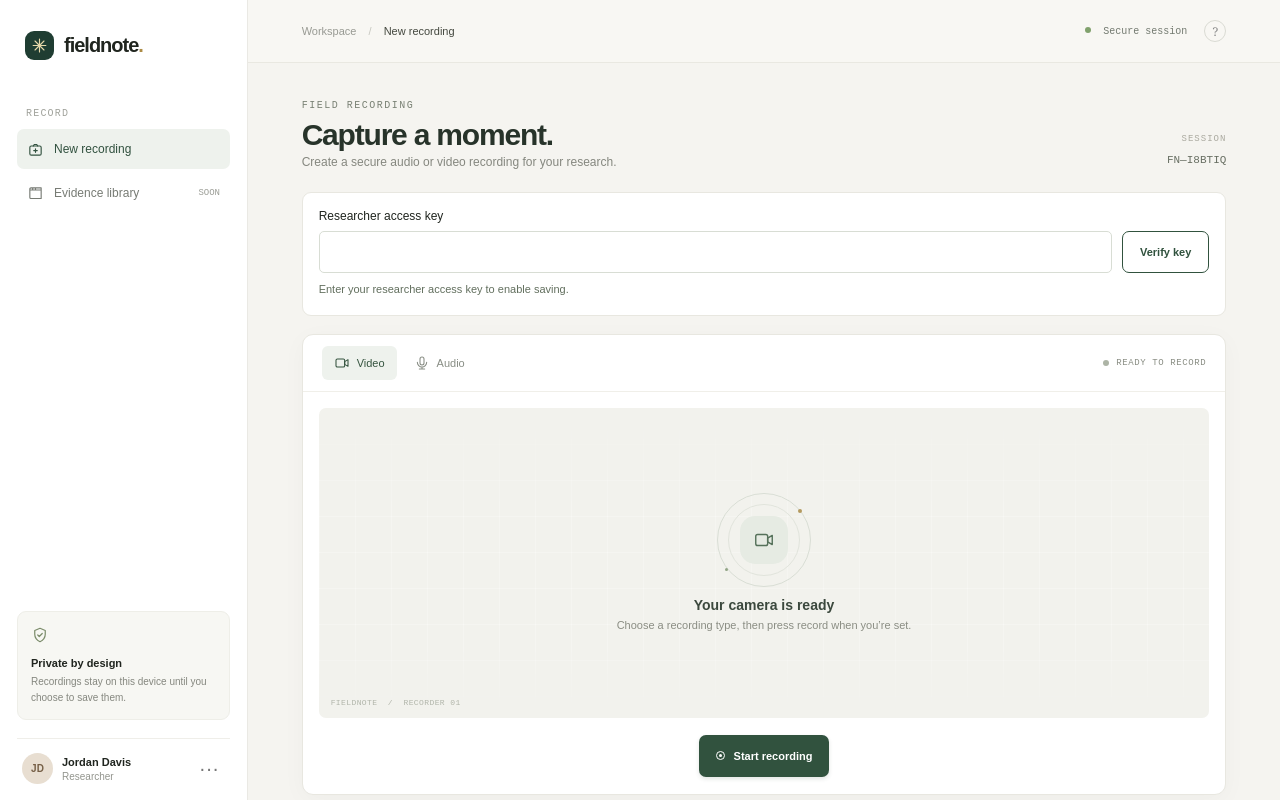
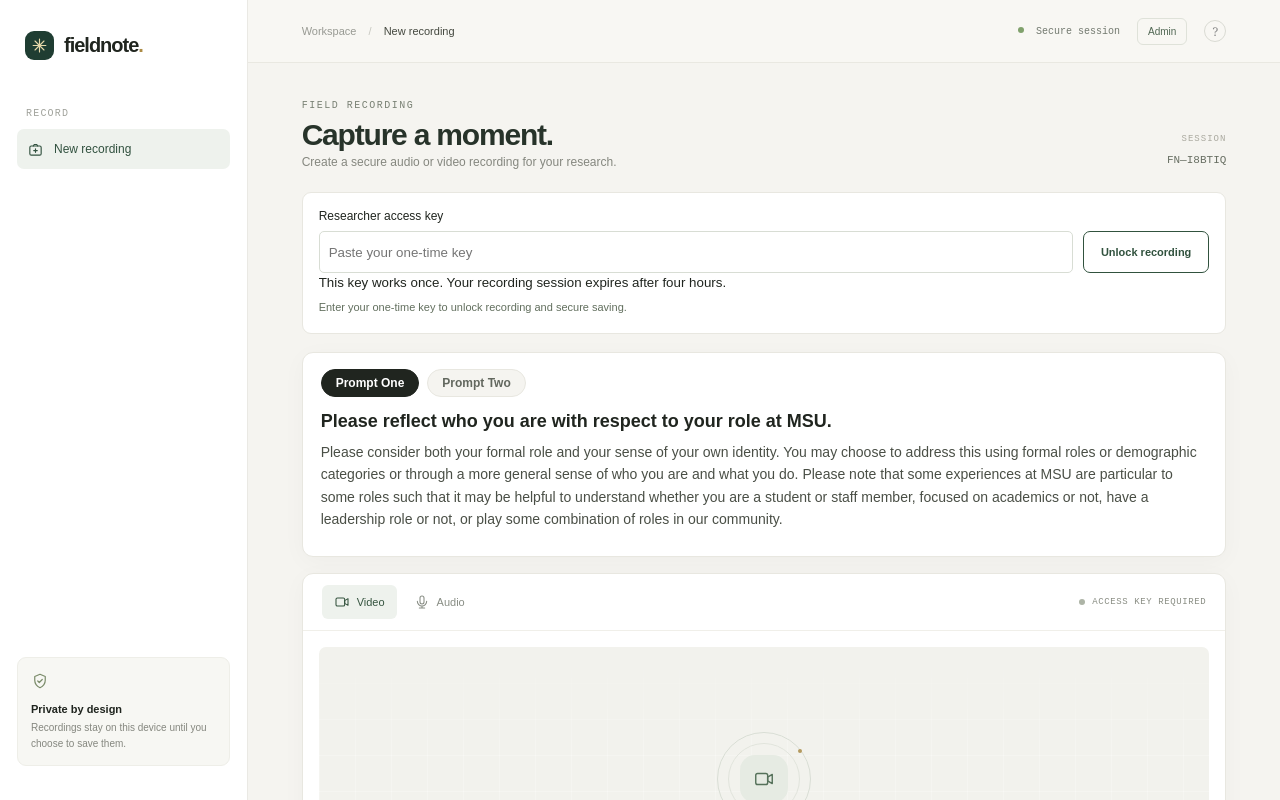
Before and after one commit to ManavSainani/web-dev-activity, a Next.js app: page / in a window 1280 px wide. Shown: the top 800 px of the page. Built offline with nearby package versions, Linux system fonts and the light colour scheme.

Commit message:
feat - admin authentication to create tokens

```diff
--- a/app/access-key.jsx
+++ b/app/access-key.jsx
@@ -5,15 +5,20 @@ export default function AccessKey() {
   const [key, setKey] = useState('');
   const [active, setActive] = useState(false);
   const [busy, setBusy] = useState(false);
-  const [message, setMessage] = useState('Enter your researcher access key to enable saving.');
+  const [message, setMessage] = useState('Enter your one-time key to unlock recording and secure saving.');
   useEffect(() => {
     let cancelled = false;
+    const updateAccess = (value, expiresAt = null) => {
+      if (cancelled) return;
+      setActive(Boolean(value));
+      window.dispatchEvent(new CustomEvent('recording-access-change', { detail: { active: Boolean(value), expiresAt } }));
+    };
     async function check() {
       try {
         const response = await fetch('/api/access/session', { cache: 'no-store' });
         const session = await response.json();
-        if (!cancelled) setActive(Boolean(session.active));
-      } catch { /* Leave key entry available if offline. */ }
+        updateAccess(session.active, session.expiresAt);
+      } catch { updateAccess(false); }
     }
     check();
     const interval = setInterval(check, 30000);
@@ -30,14 +35,16 @@ export default function AccessKey() {
       const result = await response.json();
       if (!response.ok) throw new Error(result.error);
       setActive(true);
+      window.dispatchEvent(new CustomEvent('recording-access-change', { detail: { active: true, expiresAt: result.expiresAt } }));
       setKey('');
     } catch (error) { setMessage(error.message || 'Could not verify access. Please retry.'); }
     finally { setBusy(false); }
   }
-  if (active) return <p className="access-status" role="status">Researcher access verified. Recordings can be saved securely.</p>;
+  if (active) return <p className="access-status" role="status">One-time key accepted. Recording is unlocked for this session.</p>;
   return <form className="access-form" onSubmit={verify}>
     <label htmlFor="accessKey">Researcher access key</label>
-    <div><input id="accessKey" type="password" autoComplete="off" required value={key} onChange={(event) => setKey(event.target.value)} disabled={busy} /><button className="save-button" disabled={busy}>{busy ? 'Verifying...' : 'Verify key'}</button></div>
+    <div><input id="accessKey" type="password" autoComplete="off" inputMode="text" maxLength={64} minLength={64} pattern="[a-fA-F0-9]{64}" aria-describedby="accessKeyHelp" required value={key} onChange={(event) => setKey(event.target.value)} disabled={busy} placeholder="Paste your one-time key" /><button className="save-button" disabled={busy}>{busy ? 'Verifying...' : 'Unlock recording'}</button></div>
+    <small id="accessKeyHelp">This key works once. Your recording session expires after four hours.</small>
     <p role="status">{message}</p>
   </form>;
 }
--- a/app/page.jsx
+++ b/app/page.jsx
@@ -1,8 +1,56 @@
 "use client";
 
-import { useEffect } from "react";
+import { useEffect, useState } from "react";
 import { initializeRecorder } from "./recorder";
 import AccessKey from "./access-key";
+
+// prompts shown to the participant before and while they record
+const PROMPTS = [
+  {
+    label: "Prompt One",
+    title: "Please reflect who you are with respect to your role at MSU.",
+    body: [
+      `Please consider both your formal role and your sense of your own identity. You may choose to address this using formal roles or demographic categories or through a more general sense of who you are and what you do. Please note that some experiences at MSU are particular to some roles such that it may be helpful to understand whether you are a student or staff member, focused on academics or not, have a leadership role or not, or play some combination of roles in our community.`,
+    ],
+  },
+  {
+    label: "Prompt Two",
+    title: "Please reflect on your experience with vulnerability as part of the MSU community.",
+    body: [
+      `Vulnerability is generally understood as the possibility of experiencing something "bad" but consistency on the concept usually ends there. For example, "feeling vulnerable" is usually a negative experience rooted in threat of harm someone else controls. Alternatively, "being vulnerable" is often an important part of authentically connecting through a "leap of faith" in others. As you reflect, please think both about how you respond to your experiences of vulnerability and the roles others play in your experience of vulnerability. Consider whether there are decisions that others make that tend to make things better or worse for you.`,
+    ],
+  },
+];
+
+// own component with its own state so switching prompts doesn't re-render the recorder
+function PromptPanel() {
+  const [active, setActive] = useState(0);
+  const prompt = PROMPTS[active];
+
+  return (
+      <section className="prompt-card" aria-label="Recording prompts">
+        <div className="prompt-tabs" role="group" aria-label="Choose a prompt">
+          {PROMPTS.map((item, index) => (
+              <button
+                  key={item.label}
+                  type="button"
+                  className={"prompt-tab" + (index === active ? " selected" : "")}
+                  aria-pressed={index === active}
+                  onClick={() => setActive(index)}
+              >
+                {item.label}
+              </button>
+          ))}
+        </div>
+        <h2 className="prompt-title">{prompt.title}</h2>
+        <div className="prompt-body">
+          {prompt.body.map((text) => (
+              <p key={text}>{text}</p>
+          ))}
+        </div>
+      </section>
+  );
+}
 
 export default function Home() {
   useEffect(() => initializeRecorder(), []);
@@ -14,15 +62,21 @@ export default function Home() {
             <a className="brand" href="#" aria-label="Fieldnote home"><span className="brand-mark"><svg viewBox="0 0 24 24" aria-hidden="true"><path d="M12 3v18M3 12h18M5.64 5.64l12.72 12.72m0-12.72L5.64 18.36"/></svg></span><span>fieldnote<span className="brand-dot">.</span></span></a>
             <div className="nav-label">RECORD</div>
             <a className="nav-item active" href="#"><svg viewBox="0 0 24 24" aria-hidden="true"><rect x="4" y="7" width="16" height="13" rx="2"/><path d="m9 7 1.2-2h3.6L15 7m-3 4v5m-2.5-2.5h5"/></svg>New recording</a>
-        <a className="nav-item muted" href="#library" aria-disabled="true"><svg viewBox="0 0 24 24" aria-hidden="true"><path d="M4 5.5A1.5 1.5 0 0 1 5.5 4H20v15H5.5A1.5 1.5 0 0 1 4 17.5zM4 7h16M8 4v3m4-3v3"/></svg>Evidence library <span className="soon">SOON</span></a>
-        <div className="sidebar-bottom"><div className="privacy-card"><span className="privacy-icon"><svg viewBox="0 0 24 24" aria-hidden="true"><path d="M12 3 5 6v5c0 4.5 2.8 8 7 10 4.2-2 7-5.5 7-10V6z"/><path d="m9 12 2 2 4-4"/></svg></span><strong>Private by design</strong><p>Recordings stay on this device until you choose to save them.</p></div><div className="profile"><span className="avatar">JD</span><span><strong>Jordan Davis</strong><small>Researcher</small></span><button className="more" aria-label="Account menu">···</button></div></div>
+            <div className="sidebar-bottom">
+              <div className="privacy-card">
+                <span className="privacy-icon"><svg viewBox="0 0 24 24" aria-hidden="true"><path d="M12 3 5 6v5c0 4.5 2.8 8 7 10 4.2-2 7-5.5 7-10V6z"/><path d="m9 12 2 2 4-4"/></svg></span>
+                <strong>Private by design</strong>
+                <p>Recordings stay on this device until you choose to save them.</p>
+              </div>
+            </div>
           </aside>
 
           <main className="main">
-        <header className="topbar"><div className="breadcrumb">Workspace <span>/</span> <strong>New recording</strong></div><div className="top-actions"><span className="secure"><i></i> Secure session</span><button className="help-button" aria-label="Help">?</button></div></header>
+            <header className="topbar"><div className="breadcrumb">Workspace <span>/</span> <strong>New recording</strong></div><div className="top-actions"><span className="secure"><i></i> Secure session</span><a className="admin-link" href="/admin">Admin</a><button className="help-button" aria-label="Help">?</button></div></header>
             <div className="content">
               <div className="page-heading"><div><div className="eyebrow">FIELD RECORDING</div><h1>Capture a moment.</h1><p className="subtitle">Create a secure audio or video recording for your research.</p></div><div className="session-id"><span>SESSION</span><strong id="sessionId">FN—000000</strong></div></div>
               <AccessKey />
+              <PromptPanel />
               <section className="recorder-card" aria-label="Recording controls">
                 <div className="recorder-top"><div className="recorder-tabs" role="group" aria-label="Recording type"><button className="mode-button selected" data-mode="video" aria-pressed="true"><svg viewBox="0 0 24 24" aria-hidden="true"><rect x="3" y="6" width="13" height="12" rx="2"/><path d="m16 10 5-3v10l-5-3z"/></svg><span>Video</span></button><button className="mode-button" data-mode="audio" aria-pressed="false"><svg viewBox="0 0 24 24" aria-hidden="true"><rect x="9" y="3" width="6" height="12" rx="3"/><path d="M5 11a7 7 0 0 0 14 0m-7 7v3m-4 0h8"/></svg><span>Audio</span></button></div><div className="ready-indicator" id="status"><i></i><span>READY TO RECORD</span></div></div>
                 <div className="stage" id="stage"><video id="livePreview" autoPlay muted playsInline hidden></video><div className="stage-placeholder" id="stagePlaceholder"><div className="stage-art"><span className="art-ring ring-one"></span><span className="art-ring ring-two"></span><span className="art-core"><svg id="stageIcon" viewBox="0 0 24 24" aria-hidden="true"><rect x="3" y="6" width="13" height="12" rx="2"/><path d="m16 10 5-3v10l-5-3z"/></svg></span><span className="art-spark spark-a"></span><span className="art-spark spark-b"></span></div><strong id="stageTitle">Your camera is ready</strong><p id="stageDescription">Choose a recording type, then press record when you’re set.</p></div><div className="recording-overlay" id="recordingOverlay" hidden><span className="live-dot"></span><span>RECORDING</span><time id="timer">00:00</time></div><div className="stage-corner">FIELDNOTE&nbsp; / &nbsp;RECORDER 01</div></div>
--- a/app/recorder.js
+++ b/app/recorder.js
@@ -35,10 +35,26 @@ export function initializeRecorder() {
   let timerInterval = null;
   let recordingLimitTimeout = null;
   let startedAt = 0;
+  let accessGranted = false;
   const facingMode = 'environment';
   let toastTimer;
 
   sessionId.textContent = `FN—${Math.random().toString(36).slice(2, 8).toUpperCase()}`;
+  recordButton.disabled = true;
+  function updateRecordingAccess(granted) {
+    accessGranted = granted;
+    if (!starting && !saving && recorder?.state !== 'recording') recordButton.disabled = !granted;
+    if (statusText && recorder?.state !== 'recording') {
+      statusText.textContent = granted ? 'READY TO RECORD' : 'ACCESS KEY REQUIRED';
+    }
+  }
+  window.addEventListener('recording-access-change', (event) => {
+    updateRecordingAccess(Boolean(event.detail?.active));
+  });
+  fetch('/api/access/session', { cache: 'no-store' })
+    .then((response) => response.json())
+    .then((session) => updateRecordingAccess(Boolean(session.active)))
+    .catch(() => updateRecordingAccess(false));
   const icons = {
     video: '<rect x="3" y="6" width="13" height="12" rx="2"/><path d="m16 10 5-3v10l-5-3z"/>',
     audio: '<rect x="9" y="3" width="6" height="12" rx="3"/><path d="M5 11a7 7 0 0 0 14 0m-7 7v3m-4 0h8" />'
@@ -83,6 +99,7 @@ export function initializeRecorder() {
     placeholder.hidden = false;
     overlay.hidden = true;
     recordButton.classList.remove('recording');
+    recordButton.disabled = !accessGranted;
     recordLabel.textContent = 'Start recording';
     status.classList.remove('recording');
     statusText.textContent = 'READY TO RECORD';
@@ -106,6 +123,20 @@ export function initializeRecorder() {
   }
   async function startRecording() {
     if (starting) return;
+    if (!accessGranted) {
+      try {
+        const response = await fetch('/api/access/session', { cache: 'no-store' });
+        const session = await response.json();
+        updateRecordingAccess(Boolean(session.active));
+      } catch {
+        updateRecordingAccess(false);
+      }
+      if (!accessGranted) {
+        $('#accessKey')?.focus();
+        notify('Enter a valid one-time key before starting a recording.');
+        return;
+      }
+    }
     if (!navigator.mediaDevices?.getUserMedia || !window.MediaRecorder) {
       notify('Recording is not supported in this browser. Try a recent version of Chrome, Edge, or Safari.');
       return;
@@ -166,12 +197,12 @@ export function initializeRecorder() {
       notify(message);
     } finally {
       starting = false;
-      recordButton.disabled = false;
+      recordButton.disabled = !accessGranted;
       modeButtons.forEach((button) => { button.disabled = false; });
     }
   }
   function finishRecording() {
-    recordButton.disabled = false;
+    recordButton.disabled = !accessGranted;
     modeButtons.forEach((button) => { button.disabled = false; });
     clearInterval(timerInterval);
     clearTimeout(recordingLimitTimeout);
@@ -211,6 +242,11 @@ export function initializeRecorder() {
   }
   saveButton.addEventListener('click', async () => {
     if (!completedRecording || saving) return;
+    if (!accessGranted) {
+      $('#accessKey')?.focus();
+      notify('Enter a valid one-time key before saving your recording.');
+      return;
+    }
     saving = true;
     saveButton.disabled = true;
     recordButton.disabled = true;
```
Also changed, not shown: app/globals.css. Lines whose indentation alone changed are shown as unchanged.
